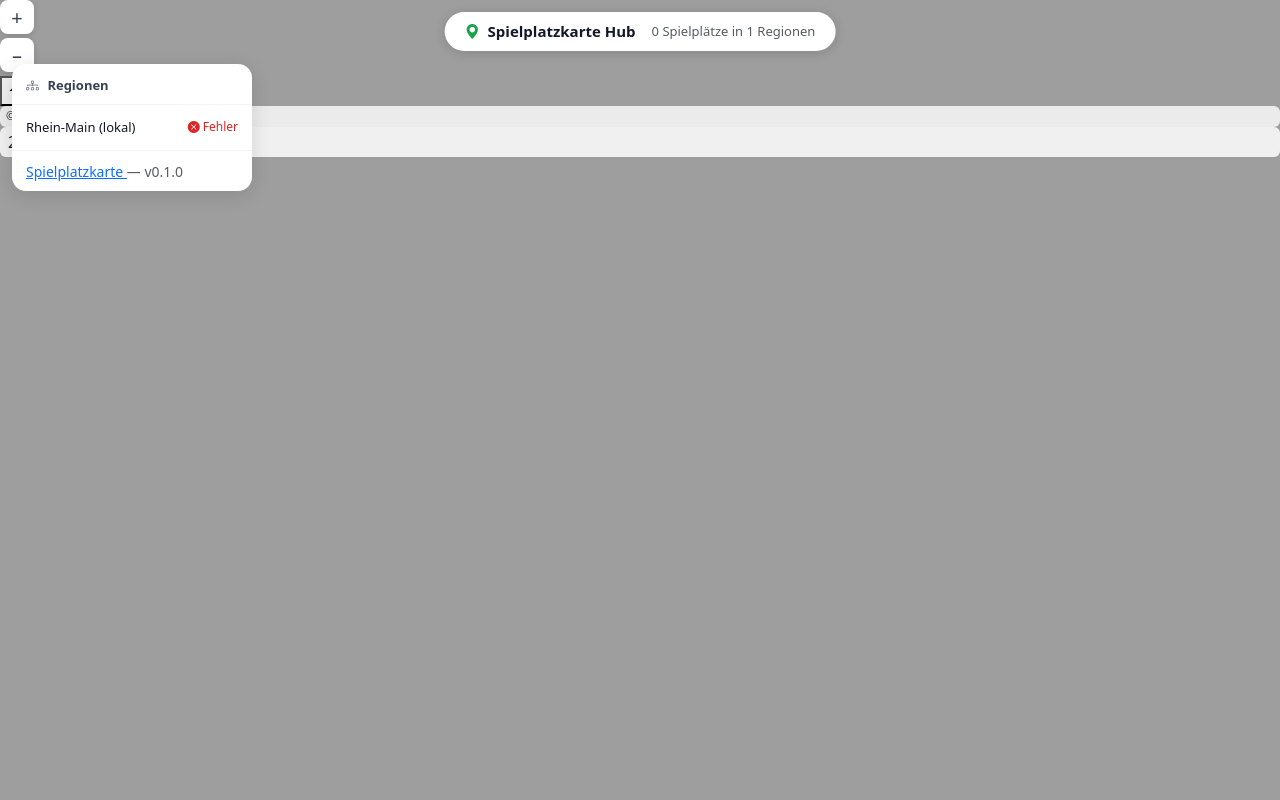
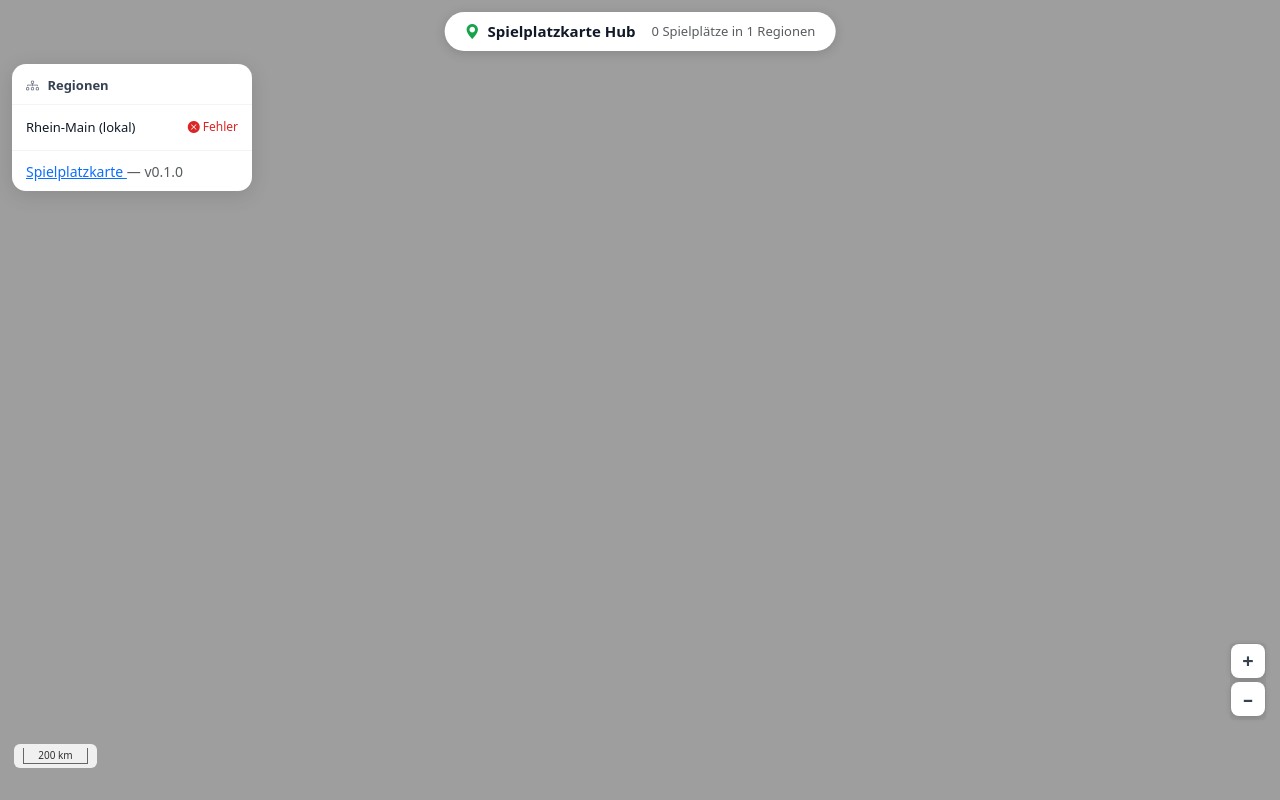
Before and after one commit to mfuhrmann/spielplatzkarte-hub, a website built with Vite: page index.html in a window 1280 px wide. Built offline with nearby package versions, Linux system fonts and the light colour scheme; files whose address does not match are found by name.

Commit message:
fix: import ol/ol.css so control positioning works correctly

```diff
--- a/css/style.css
+++ b/css/style.css
@@ -1,3 +1,4 @@
+@import "../node_modules/ol/ol.css";
 @import "bootstrap/dist/css/bootstrap.min.css";
 @import "bootstrap-icons/font/bootstrap-icons.css";
 @import "./ol_controls.css";
```
